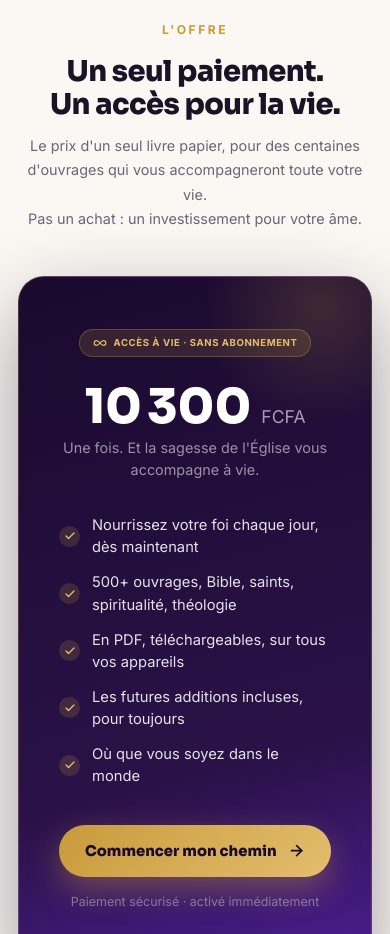
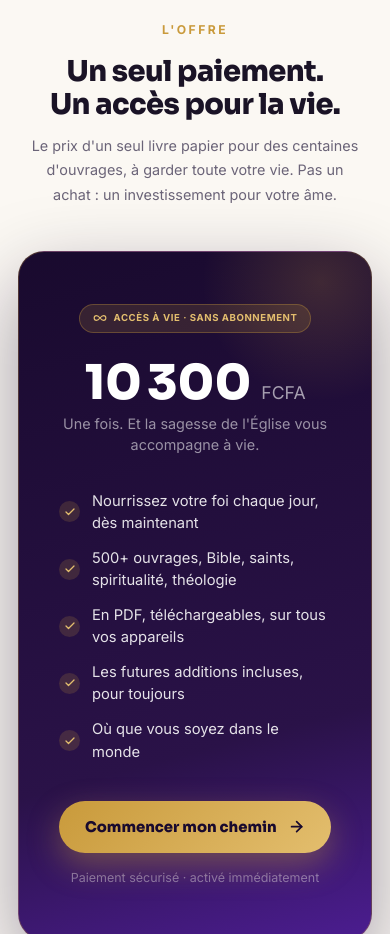
Before and after one commit to jmanelink1-cpu/catho-biblio, a Next.js app: page / in a window 390 px wide. Shown: the part 6600-7534 px from the top of the page. Built offline with nearby package versions, Linux system fonts and the light colour scheme.

Commit message:
style(pricing): balance the value sentence (text-wrap balance), remove orphan word on mobile

```diff
--- a/app/page.tsx
+++ b/app/page.tsx
@@ -396,9 +396,8 @@ Ouvrir toute la bibliothèque <span style={{ width: 17, height: 17 }}><I.Arrow /
         <div style={{ maxWidth: 560, margin: '0 auto', textAlign: 'center' }}>
           <p className="rv" style={{ fontSize: '.76rem', fontWeight: 700, letterSpacing: '.2em', textTransform: 'uppercase', color: GOLD, marginBottom: 16 }}>L&apos;offre</p>
           <h2 className="rv d1 disp" style={{ fontSize: 'clamp(1.8rem,4vw,2.7rem)', fontWeight: 800, letterSpacing: '-.02em', color: INK, marginBottom: 14, lineHeight: 1.12 }}>Un seul paiement.<br />Un accès pour la vie.</h2>
-          <p className="rv d1 cb-payvalue" style={{ fontSize: '1.02rem', color: MUTE, marginBottom: 44, lineHeight: 1.7 }}>
-            Le prix d&apos;un seul livre papier, pour des centaines d&apos;ouvrages qui vous accompagneront toute votre vie.
-            <br />Pas un achat : un investissement pour votre âme.
+          <p className="rv d1 cb-payvalue" style={{ fontSize: '1.02rem', color: MUTE, marginBottom: 44, lineHeight: 1.7, textWrap: 'balance' }}>
+            Le prix d&apos;un seul livre papier pour des centaines d&apos;ouvrages, à garder toute votre vie. Pas un achat : un investissement pour votre âme.
           </p>
 
           <div className="rv" style={{ position: 'relative', borderRadius: 26, overflow: 'hidden', background: `linear-gradient(165deg, ${PLUM} 0%, ${PLUM2} 70%, ${VIO_DK} 130%)`, boxShadow: '0 30px 80px rgba(25,10,46,.4)', padding: '52px 40px', border: `1px solid rgba(201,154,59,.3)` }}>
```
